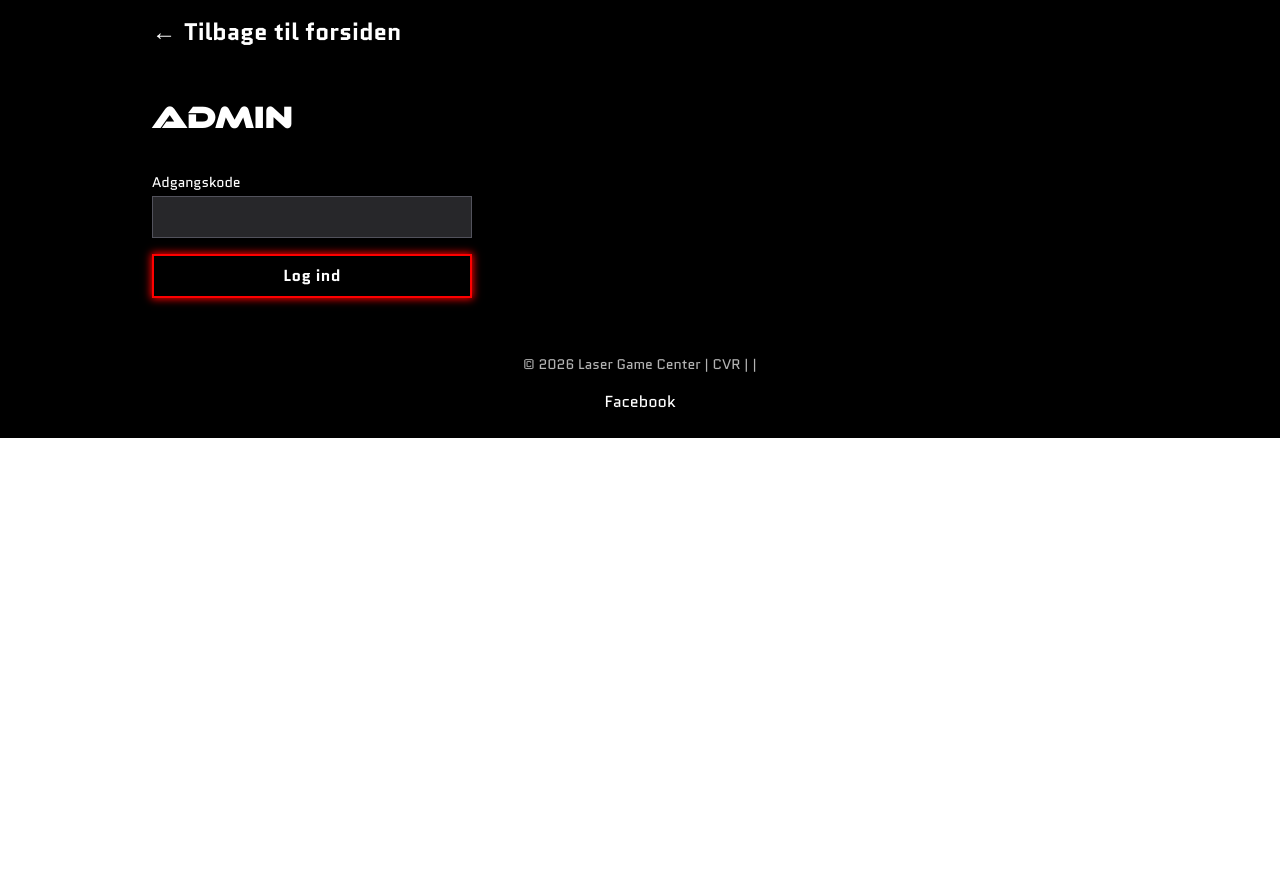
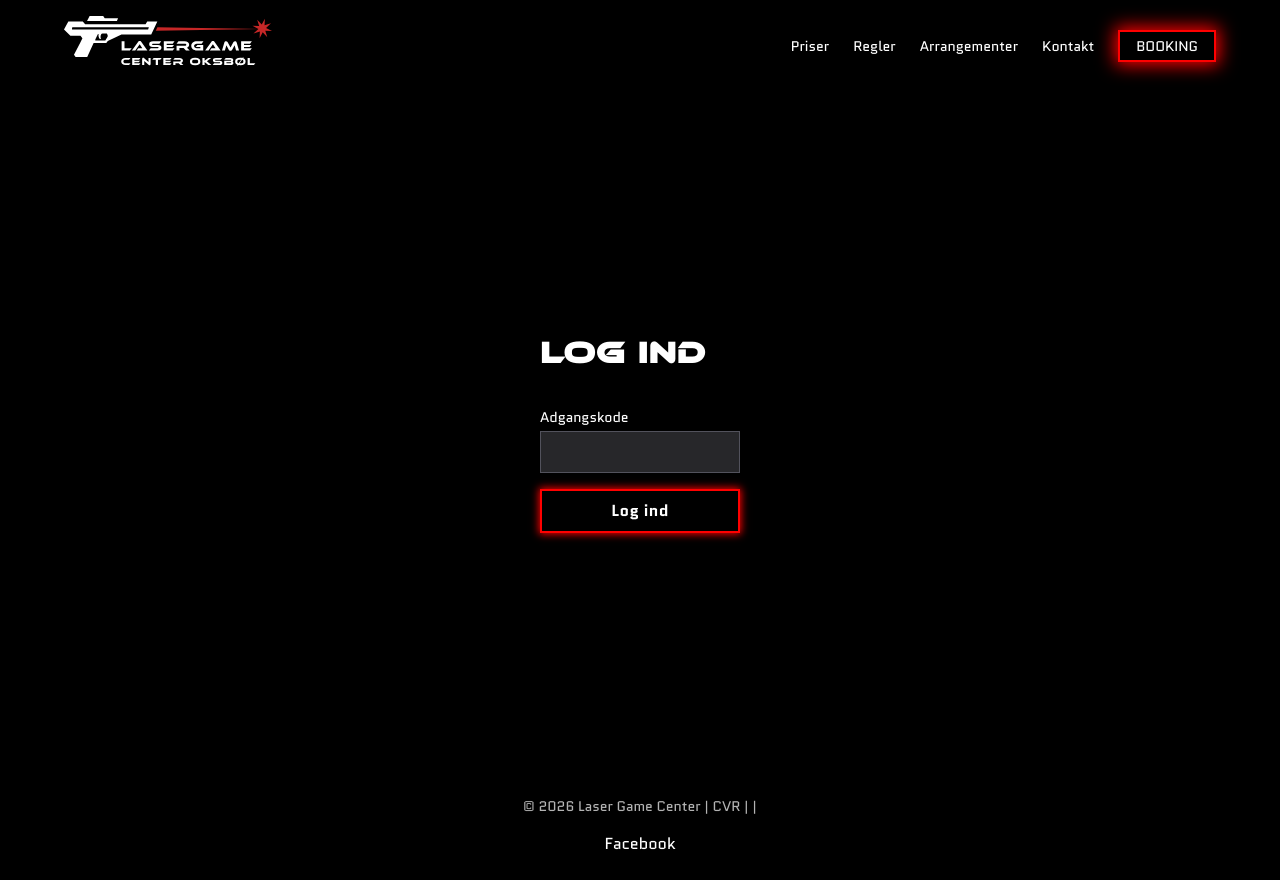
Before and after one commit to Matmil01/laser-game-center, a Nuxt app: page /admin in a window 1280 px wide. Before the commit the page ends 800 px from the top, so only its background shows below. Built offline with nearby package versions, Linux system fonts and the light colour scheme; no server answers; what v-calendar would draw is missing.

Commit message:
global navbar igen

```diff
--- a/app.vue
+++ b/app.vue
@@ -1,10 +1,12 @@
 <template>
   <div class="bg-black">
+    <TheNavbar />
     <NuxtPage />
     <TheFooter />
   </div>
 </template>
 
 <script setup>
+import TheNavbar from '@/components/TheNavbar.vue'
 import TheFooter from '@/components/TheFooter.vue'
 </script>
--- a/components/booking/BookingNav.vue
+++ /dev/null
@@ -1,9 +0,0 @@
-<template>
-  <div class="bg-black top-0 z-50">
-    <nav class="px-6 py-4 w-full max-w-5xl mx-auto">
-      <NuxtLink to="/" class="text-white text-2xl font-bold hover:text-neonred transition-colors duration-300 inline-flex items-center gap-2">
-        <span aria-hidden="true">←</span> Tilbage til forsiden
-      </NuxtLink>
-    </nav>
-  </div>
-</template>
--- a/pages/admin.vue
+++ b/pages/admin.vue
@@ -1,11 +1,11 @@
 <template>
   <div>
-    <BookingNav />
   <div class="max-w-5xl mx-auto px-6 py-10">
 
-    <h1 class="text-3xl font-black mb-8 tracking-wide text-white">Admin</h1>
-
     <!-- Login -->
+    <div v-if="!authed" class="flex items-center justify-center" style="min-height: calc(100vh - 12rem);">
+    <div>
+      <h1 class="text-3xl font-black mb-8 tracking-wide text-white">Log ind</h1>
     <AdminLogin
       v-if="!authed"
       :passwordInput="passwordInput"
@@ -14,9 +14,12 @@
       @update:passwordInput="val => passwordInput = val"
       @login="login"
     />
+    </div>
+    </div>
 
     <!-- Admin-panel med tabs -->
     <template v-else>
+      <h1 class="text-3xl font-black mb-8 tracking-wide text-white">Admin</h1>
       <div class="flex border-b-2 border-neonred mb-8">
         <button
           class="px-4 py-2 font-bold text-sm border-b-2 transition-colors"
@@ -70,7 +73,6 @@
 </template>
 
 <script setup>
-import BookingNav from '~/components/booking/BookingNav.vue'
 import AdminLogin from '~/components/booking/AdminLogin.vue'
 import BookingerTab from '~/components/booking/admin/BookingerTab.vue'
 import KontaktTab from '~/components/booking/admin/KontaktTab.vue'
--- a/pages/booking.vue
+++ b/pages/booking.vue
@@ -1,7 +1,7 @@
 
 <template>
   <div>
-    <BookingNav />
+  <div class="flex items-center justify-center" style="min-height: calc(100vh - 4rem);">
   <div class="w-full max-w-2xl mx-auto px-4 py-10">
     <div>
       <h1 class="text-3xl text-white mb-8 tracking-wide">Book tid</h1>
@@ -38,10 +38,10 @@
     </div>
   </div>
   </div>
+  </div>
 </template>
 
 <script setup>
-import BookingNav from '~/components/booking/BookingNav.vue'
 import BookingForm from '~/components/booking/public/BookingForm.vue'
 import DatePicker from '~/components/booking/DatePicker.vue'
 
--- a/pages/index.vue
+++ b/pages/index.vue
@@ -1,6 +1,5 @@
 <template>
 <div id="top" class="bg-black min-h-screen justify-center">
-    <TheNavbar />
     <div class="sm:h-[570px] h-90">
         <div
             class="absolute mt-15 top-0 left-0 w-full sm:h-[570px] h-90 overflow-hidden z-0"
```
